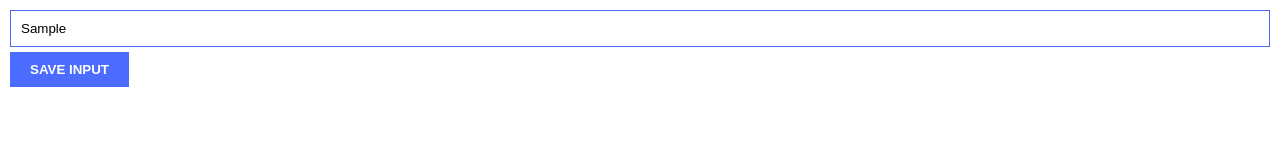
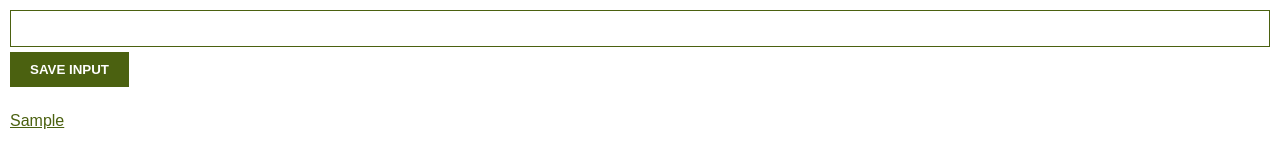
Before and after one commit to catalinateguiani/chrome-extension, a plain HTML site: page index.html in a window 1280 px wide. Both pictures are taken after typing "Sample" into the empty fields and a click on the button "SAVE INPUT". Drawn offline with Linux system fonts and the light colour scheme.

Commit message:
Refactor

```diff
--- a/index.css
+++ b/index.css
@@ -2,6 +2,7 @@ body {
   margin: 0;
   padding: 10px;
   font-family: Arial, Helvetica, sans-serif;
+  min-width: 100px;
 }
 
 input {
@@ -9,14 +10,27 @@ input {
   padding: 10px;
   box-sizing: border-box;
   margin-bottom: 5px;
-  border: 1px solid #4b6cff;
+  border: 1px solid #4b6110;
 }
 
 button {
-  background: #4b6cff;
+  background: #4b6110;
   color: white;
   padding: 10px 20px;
   border: none;
   font-weight: bold;
   margin-bottom: 5px;
 }
+ul {
+  margin-top: 20px;
+  list-style: none;
+  padding-left: 0;
+}
+
+li {
+  margin-top: 20px;
+}
+
+li a {
+  color: #4b6110;
+}
--- a/index.html
+++ b/index.html
@@ -10,6 +10,7 @@
   <body>
     <input type="text" id="input-el" />
     <button id="input-btn">SAVE INPUT</button>
+    <ul id="ul-el"></ul>
     <script src="index.js"></script>
   </body>
 </html>
--- a/index.js
+++ b/index.js
@@ -0,0 +1,19 @@
+let myLeads = [];
+const inputEl = document.getElementById("input-el");
+const inputBtn = document.getElementById("input-btn");
+const ulEl = document.getElementById("ul-el");
+
+inputBtn.addEventListener("click", () => {
+  myLeads.push(inputEl.value);
+  inputEl.value = "";
+  renderLeads();
+});
+
+function renderLeads() {
+  let listItems = "";
+  for (let i = 0; i < myLeads.length; i++) {
+    listItems += `<li> <a href= ${myLeads[i]}  target='_blank'> ${myLeads[i]} </a> </li> `;
+  }
+
+  ulEl.innerHTML = listItems;
+}
```
